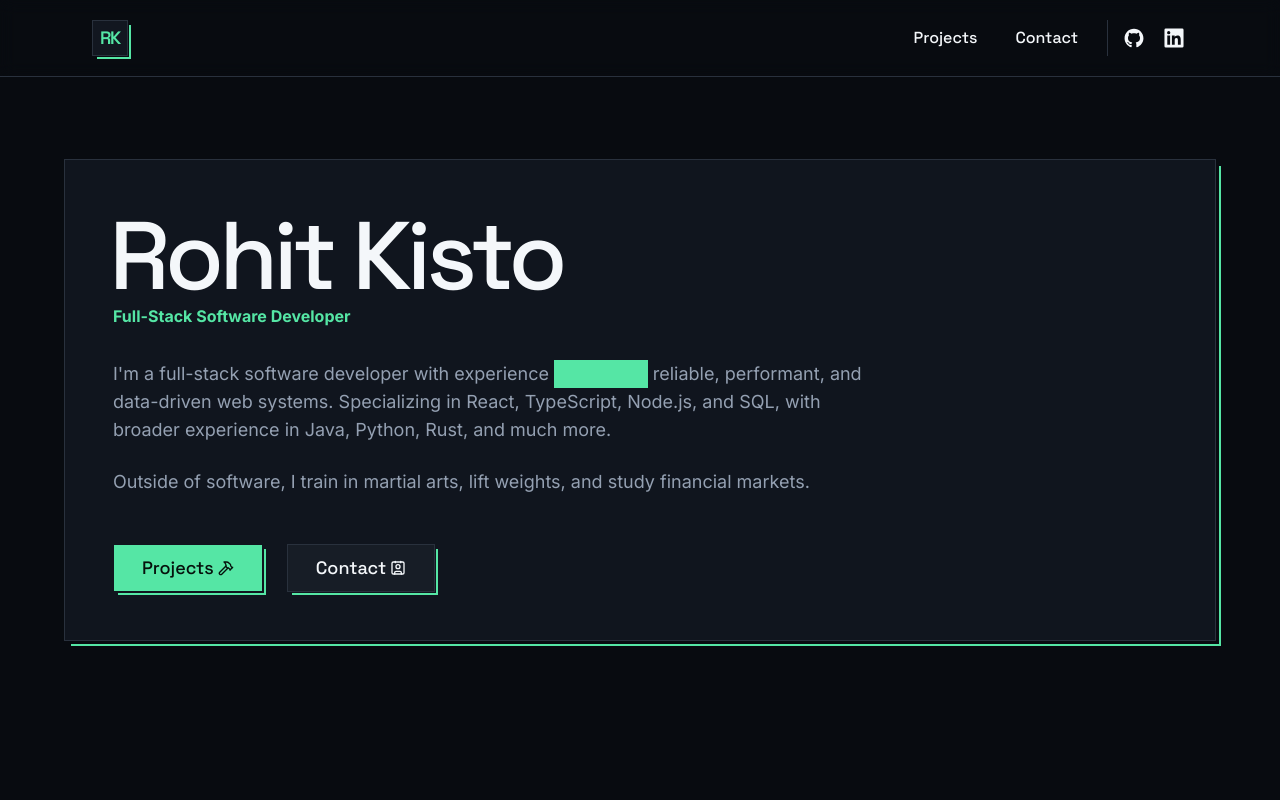
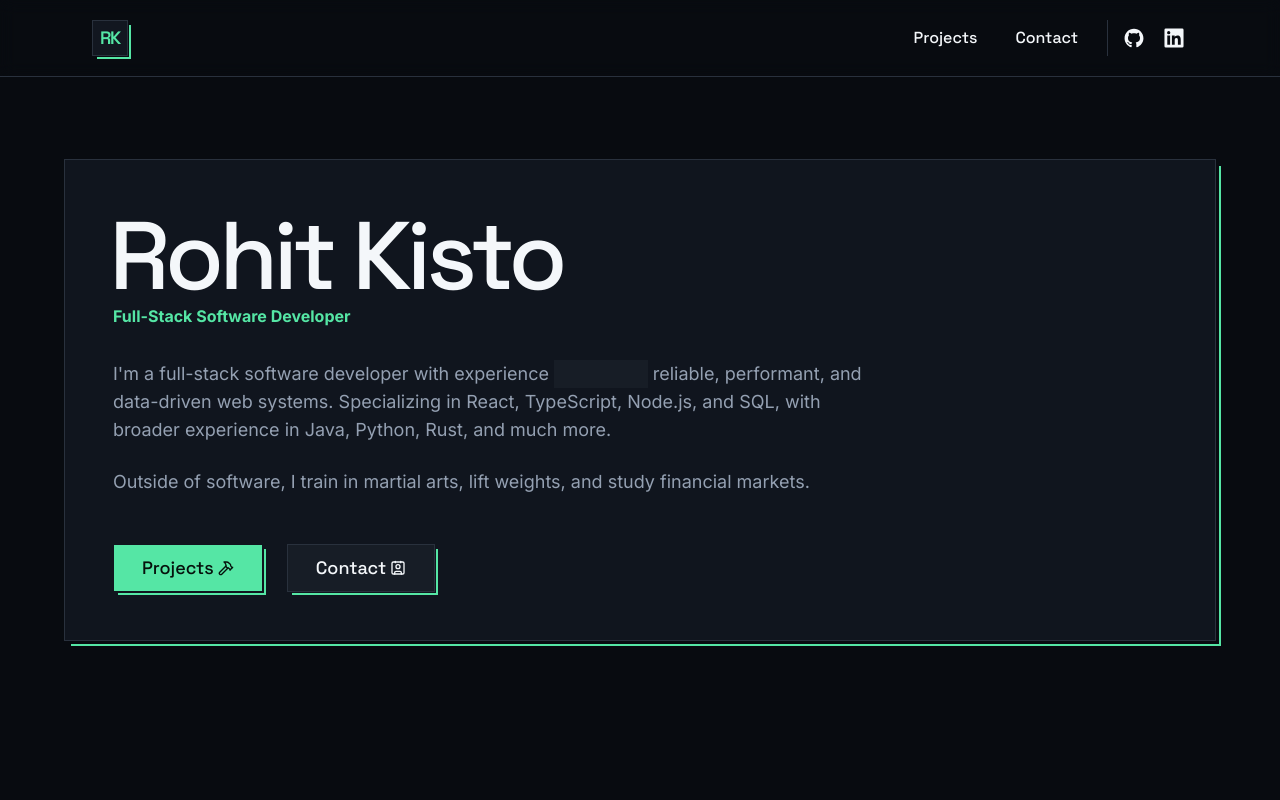
Before and after one commit to rohitrtk/rtk-portfolio3, a React (Vite) app: page / in a window 1280 px wide. Shown: the top 800 px of the page. Built offline with nearby package versions, Linux system fonts and the light colour scheme.

Commit message:
Updated animation colour

```diff
--- a/src/components/animated-content.tsx
+++ b/src/components/animated-content.tsx
@@ -1,7 +1,6 @@
 import { motion } from 'motion/react';
 import type { ReactNode } from 'react';
 
-import { useIsMobile } from '@/hooks/use-is-mobile';
 import { cn } from '@/lib/utils';
 
 type AnimatedContentProps = {
@@ -10,16 +9,16 @@ type AnimatedContentProps = {
 };
 
 const AnimatedContent = ({ children, className }: AnimatedContentProps) => {
-  const isMobile = useIsMobile();
+  // const isMobile = useIsMobile();
 
   const classes = cn(
     'relative z-10 mx-auto w-full min-w-0 max-w-6xl',
     className,
   );
 
-  if (isMobile) {
-    return <div className={classes}>{children}</div>;
-  }
+  // if (isMobile) {
+  //   return <div className={classes}>{children}</div>;
+  // }
 
   return (
     <motion.div
--- a/src/components/rotating-descriptor.tsx
+++ b/src/components/rotating-descriptor.tsx
@@ -49,7 +49,7 @@ const RotatingDescriptor = () => {
         </span>
 
         <motion.span
-          className="absolute inset-0 z-10 bg-primary"
+          className="absolute inset-0 z-10 bg-muted"
           initial={false}
           animate={{ scaleX: phase === 'covering' ? 1 : 0 }}
           style={{
@@ -58,6 +58,7 @@ const RotatingDescriptor = () => {
           }}
           transition={{ duration: 0.25, ease: 'backInOut' }}
           onAnimationComplete={handleCurtainComplete}
+          aria-hidden={true}
         />
       </span>
 
```
